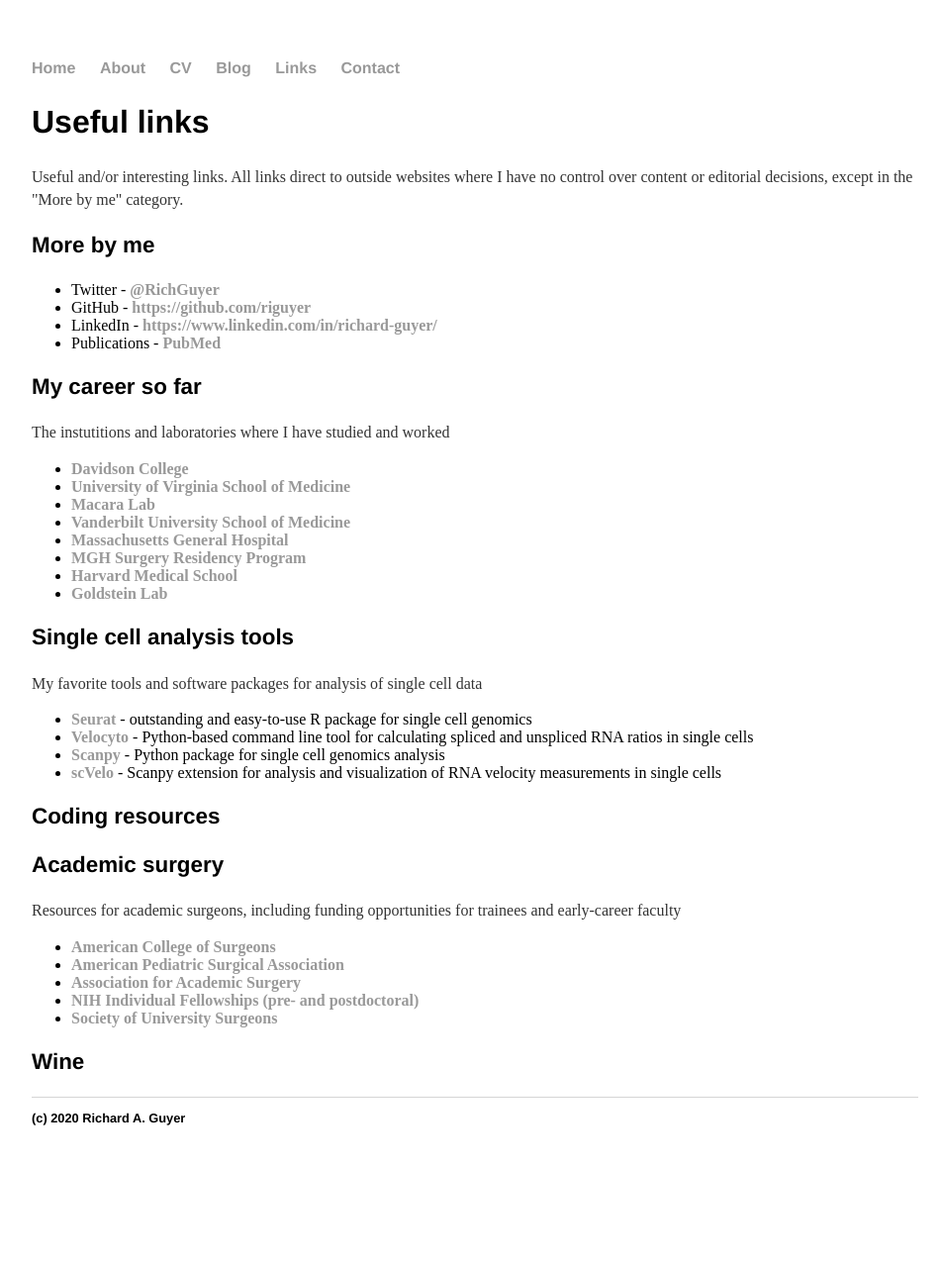
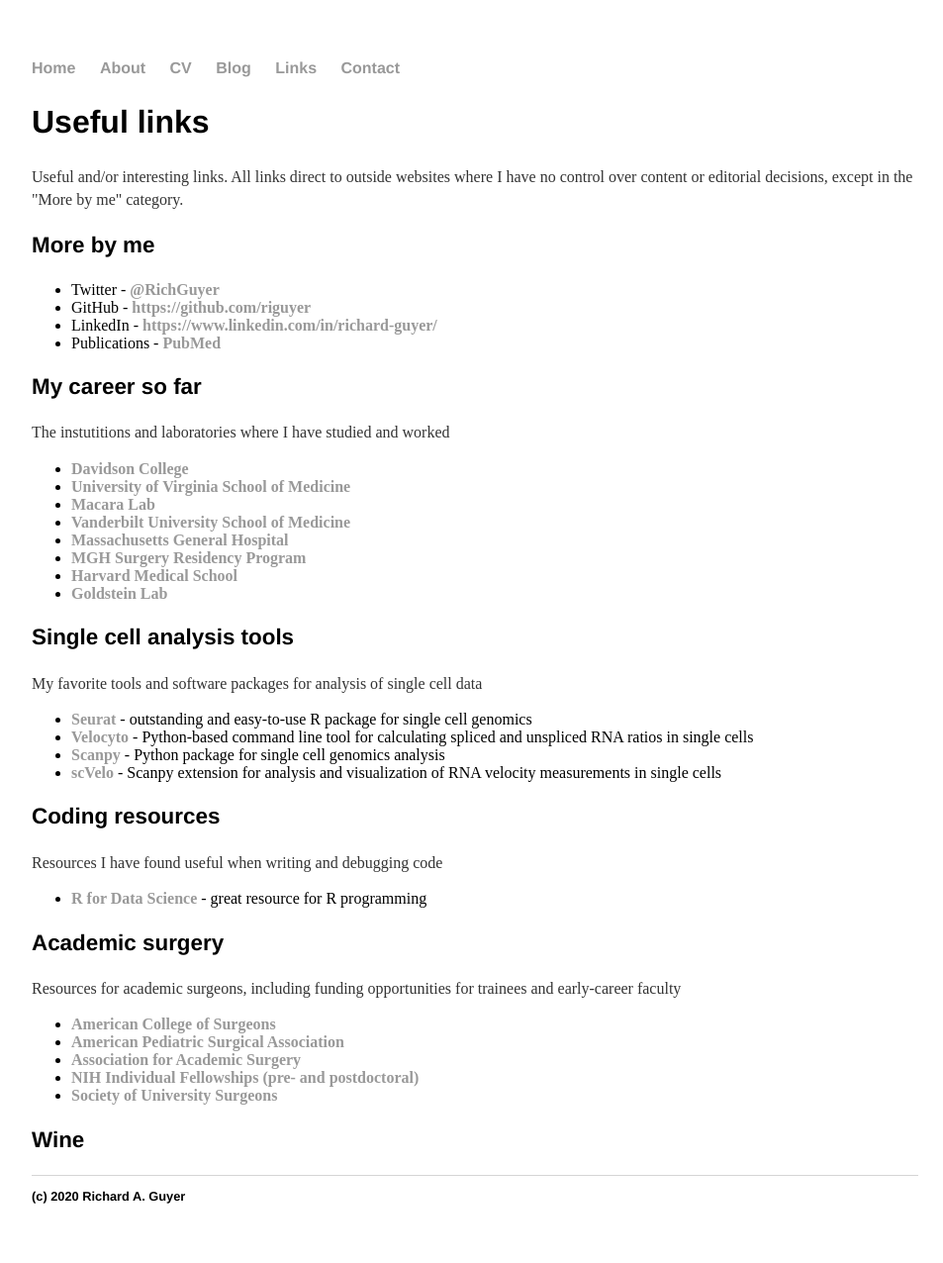
Before and after one commit to riguyer/riguyer.github.io, a Jekyll site: the page built from links.html, in a window 1280 px wide. Shown: the whole page at 99% size, without its empty margins (160-1113 px from the left). Built offline with Jekyll 4.4.1, drawn with Linux system fonts in a browser that asks for light colours; before the commit the page ends 1197 px from its top, so only the background shows below that.

Commit message:
Update links.html

```diff
--- a/links.html
+++ b/links.html
@@ -40,6 +40,10 @@
 		</ul>
 
 		<h3>Coding resources</h3>
+		<p> Resources I have found useful when writing and debugging code </p>
+		<ul>
+			<li> <a href=https://r4ds.had.co.nz/><b>R for Data Science</b></a> - great resource for R programming </li>
+		</ul>
 
 		<h3>Academic surgery</h3>
 		<p> Resources for academic surgeons, including funding opportunities for trainees and early-career faculty </p>
```
